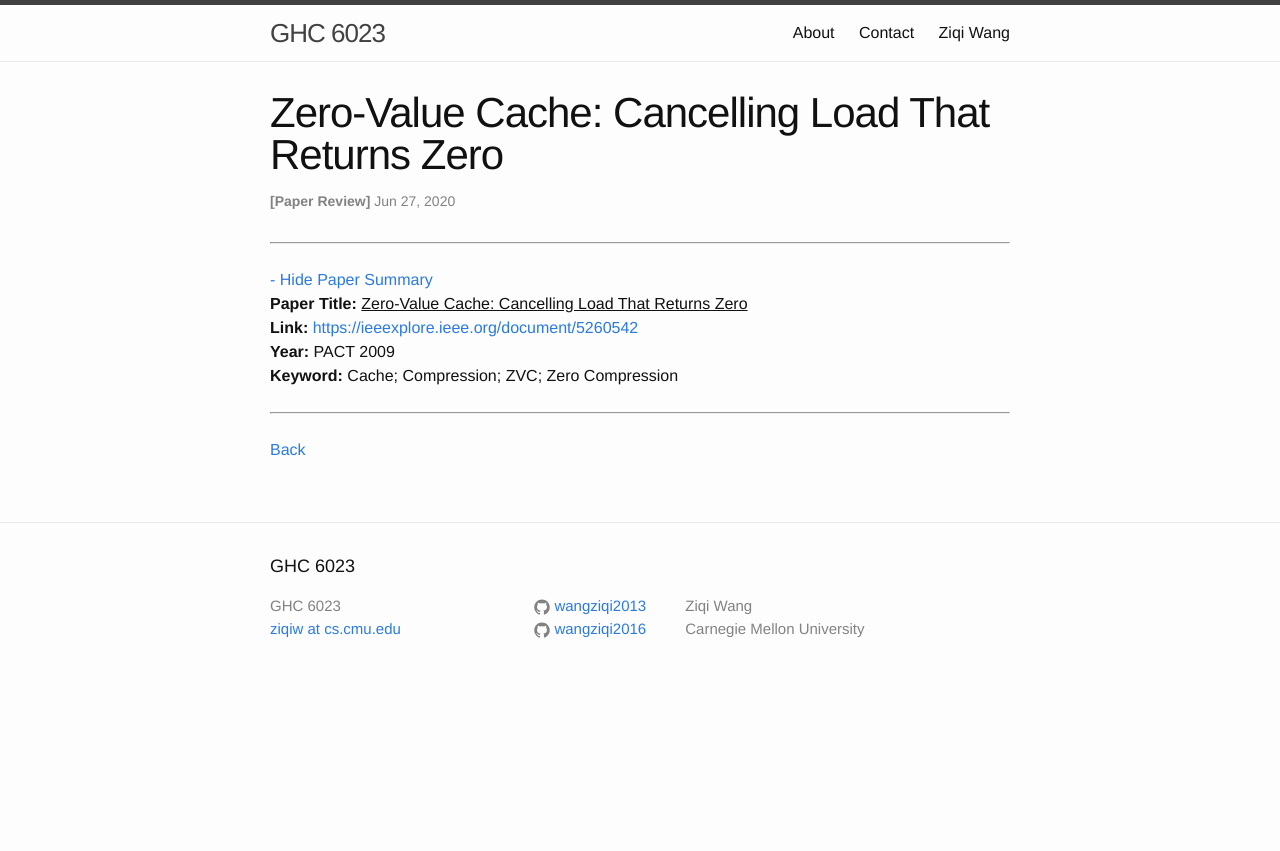
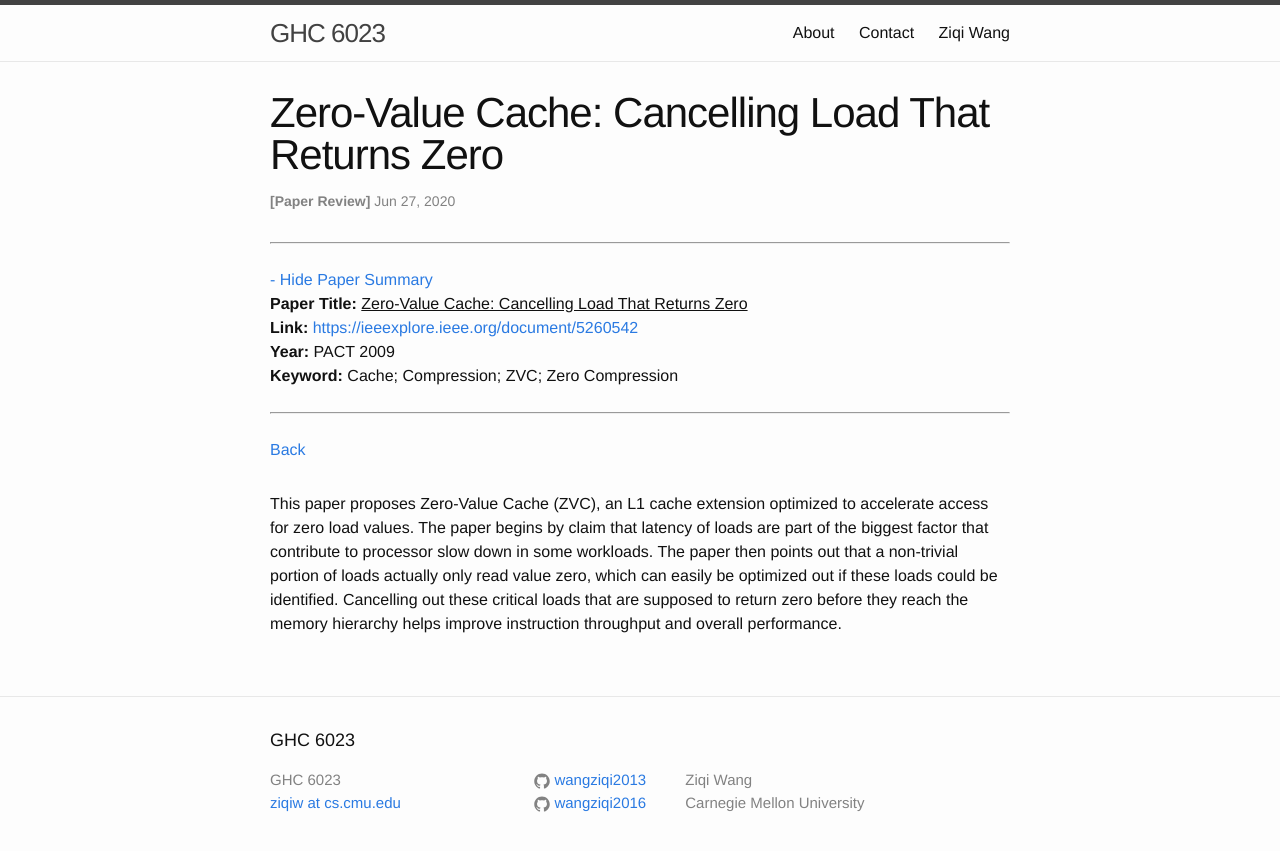
Before and after one commit to wangziqi2013/wangziqi2013.github.io, a Jekyll site: the page built from _posts/2020-06-26-zvc.markdown, in a window 1280 px wide. Shown: the top 851 px of the page. Built offline with Jekyll 4.4.1, drawn with Linux system fonts in a browser that asks for light colours.

Commit message:
Adding motivation

```diff
--- a/_posts/2020-06-26-zvc.markdown
+++ b/_posts/2020-06-26-zvc.markdown
@@ -12,3 +12,9 @@ htm_cd:
 htm_cr:
 version_mgmt:
 ---
+
+This paper proposes Zero-Value Cache (ZVC), an L1 cache extension optimized to accelerate access for zero load values.
+The paper begins by claim that latency of loads are part of the biggest factor that contribute to processor slow down
+in some workloads. The paper then points out that a non-trivial portion of loads actually only read value zero, which can
+easily be optimized out if these loads could be identified. Cancelling out these critical loads that are supposed to
+return zero before they reach the memory hierarchy helps improve instruction throughput and overall performance.
```
